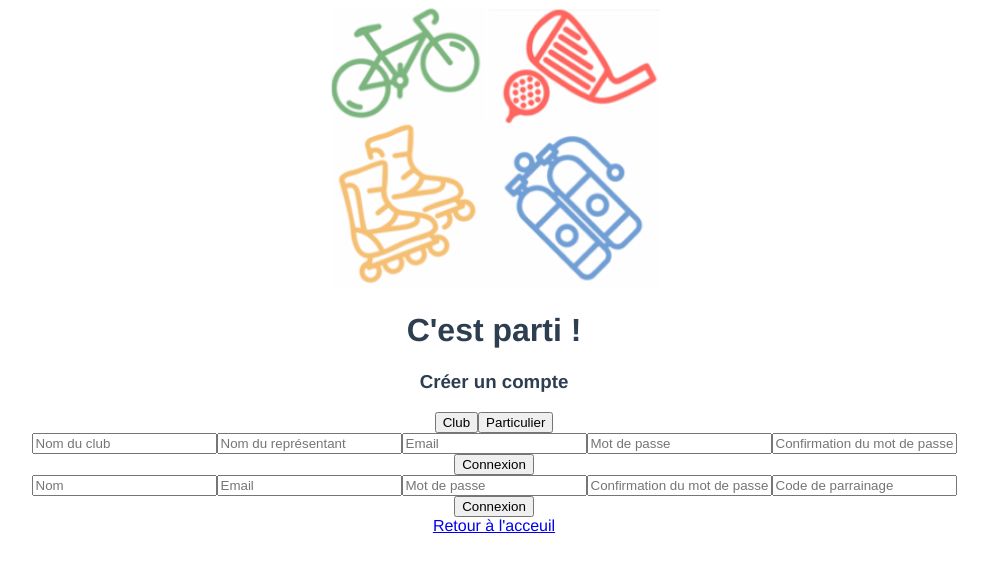
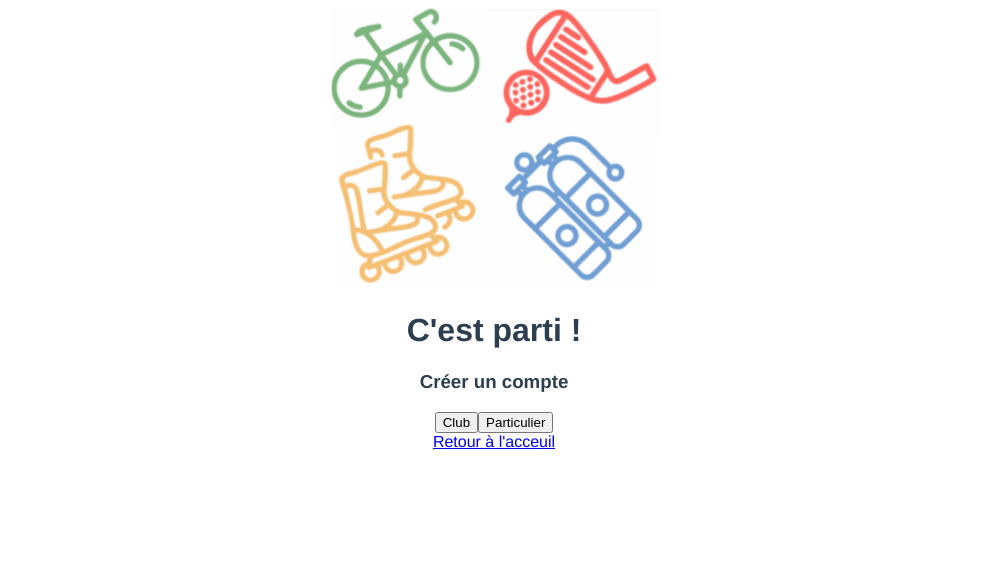
Before and after one commit to NaitSlimaneAziz/code4marseille-laola, a Vue app in the folder front-end/laola/: page /register in a window 1280 px wide. Shown: the top 572 px of the page, without its empty margins (146-1134 px from the left). Built offline with nearby package versions, Linux system fonts and the light colour scheme.

Commit message:
register ok

```diff
--- a/front-end/laola/src/views/Register.vue
+++ b/front-end/laola/src/views/Register.vue
@@ -2,9 +2,9 @@
   <img src="../assets/logo.png" alt="logo la-ola" />
   <h1>C'est parti !</h1>
   <h3>Créer un compte</h3>
-  <button>Club</button>
-  <button>Particulier</button>
-  <form id="club">
+  <button @click="setRegistrationScheme('club')">Club</button>
+  <button @click="setRegistrationScheme('individual')">Particulier</button>
+  <form id="club" v-if="registrationScheme === 'club'">
     <input type="text" id="" placeholder="Nom du club" />
     <input type="text" id="" placeholder="Nom du représentant" />
     <input type="email" id="" placeholder="Email" />
@@ -14,7 +14,7 @@
       <button id="connexion">Connexion</button>
     </div>
   </form>
-  <form id="particulier">
+  <form id="particulier" v-if="registrationScheme === 'individual'">
     <input type="text" id="" placeholder="Nom" />
     <input type="email" id="" placeholder="Email" />
     <input type="password" id="" placeholder="Mot de passe" />
@@ -32,5 +32,16 @@
 export default {
   name: "Register",
   components: {},
+  data() {
+    return {
+      registrationScheme: "",
+    };
+  },
+  // apparition formulaire en data propertie/v-if
+  methods: {
+    setRegistrationScheme(type) {
+      this.registrationScheme = type;
+    },
+  },
 };
 </script>
```
